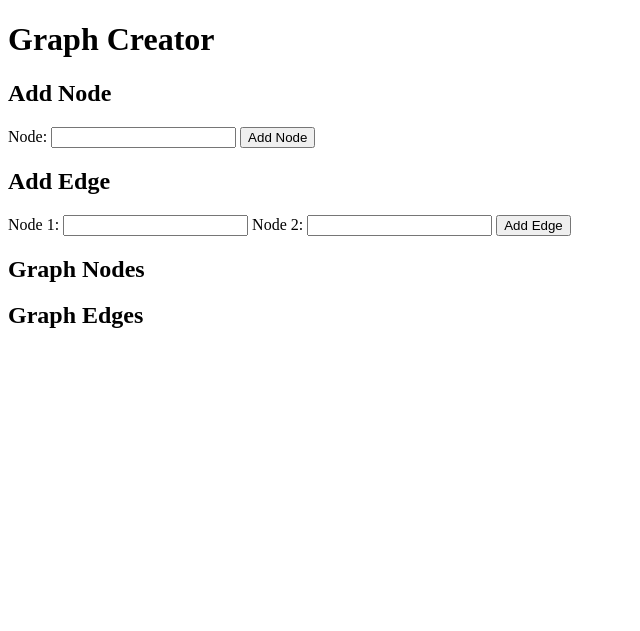
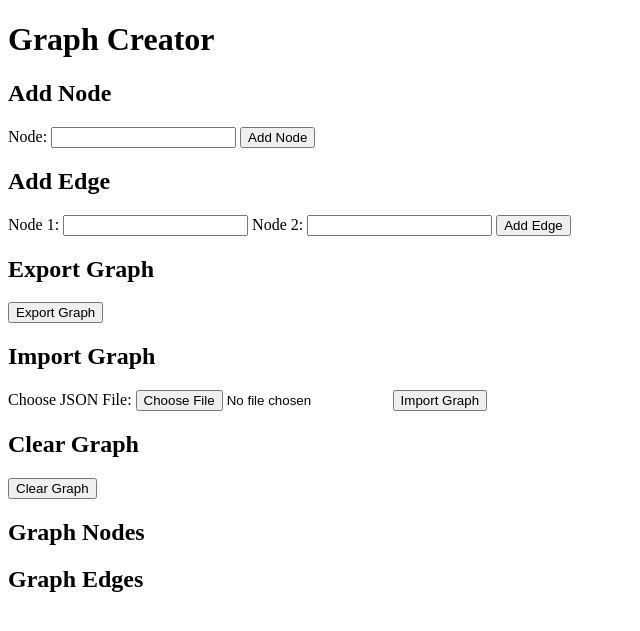
Before and after one commit to kevinjiang121/LinkNodes, a Flask app: page / in a window 1280 px wide. Shown: the top 631 px of the page, without its empty margins (0-640 px from the left). Run offline with Flask 3, Linux system fonts and the light colour scheme.

Commit message:
Add basic text based graph with basic functionalities.

```diff
--- a/app.py
+++ b/app.py
@@ -1,4 +1,6 @@
-from flask import Flask, request, render_template, redirect, url_for
+from flask import Flask, request, render_template, redirect, url_for, send_file
+import json
+from io import BytesIO
 
 app = Flask(__name__)
 
@@ -16,6 +18,17 @@ class Graph:
         if node1 in self.nodes and node2 in self.nodes:
             self.edges[node1].append(node2)
             self.edges[node2].append(node1)
+
+    def to_dict(self):
+        return {"nodes": self.nodes, "edges": self.edges}
+
+    def from_dict(self, data):
+        self.nodes = data["nodes"]
+        self.edges = data["edges"]
+
+    def clear(self):
+        self.nodes = []
+        self.edges = {}
 
 graph = Graph()
 
@@ -36,5 +49,23 @@ def add_edge():
     graph.add_edge(node1, node2)
     return redirect(url_for('index'))
 
+@app.route('/export', methods=['GET'])
+def export_graph():
+    graph_json = json.dumps(graph.to_dict())
+    return send_file(BytesIO(graph_json.encode()), mimetype='application/json', as_attachment=True, download_name='graph.json')
+
+@app.route('/import', methods=['POST'])
+def import_graph():
+    file = request.files['file']
+    if file:
+        data = json.load(file)
+        graph.from_dict(data)
+    return redirect(url_for('index'))
+
+@app.route('/clear', methods=['POST'])
+def clear_graph():
+    graph.clear()
+    return redirect(url_for('index'))
+
 if __name__ == '__main__':
     app.run(debug=True)
--- a/templates/index.html
+++ b/templates/index.html
@@ -22,6 +22,23 @@
         <button type="submit">Add Edge</button>
     </form>
 
+    <h2>Export Graph</h2>
+    <form action="/export" method="get">
+        <button type="submit">Export Graph</button>
+    </form>
+
+    <h2>Import Graph</h2>
+    <form action="/import" method="post" enctype="multipart/form-data">
+        <label for="file">Choose JSON File:</label>
+        <input type="file" id="file" name="file" accept=".json" required>
+        <button type="submit">Import Graph</button>
+    </form>
+
+    <h2>Clear Graph</h2>
+    <form action="/clear" method="post">
+        <button type="submit">Clear Graph</button>
+    </form>
+
     <h2>Graph Nodes</h2>
     <ul>
         {% for node in nodes %}
```
